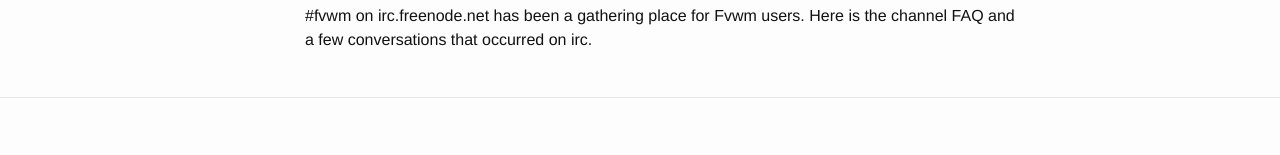
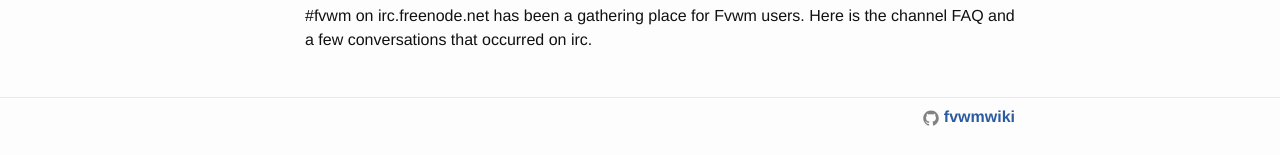
Before and after one commit to somiaj/fvwmwiki, a Jekyll site: the page built from index.md, in a window 1280 px wide. Shown: the part 981-1136 px from the top of the page. Built offline with Jekyll 4.4.1, drawn with Linux system fonts in a browser that asks for light colours.

Commit message:
Updated footer
  * Added a link to <https://github.com/somiaj/fvwmwiki> in the footer.

```diff
--- a/_includes/footer.html
+++ b/_includes/footer.html
@@ -1,7 +1,11 @@
 <footer class="site-footer">
 
   <div class="wrapper">
-
+    <div style="float: right;">
+    <a href="https://github.com/somiaj/fvwmwiki">
+    <span class="icon icon--github">{% include icon-github.svg %}</span>
+    <span class="username">fvwmwiki</span></a>
+    </div>
   </div>
 
 </footer>
--- a/_sass/_layout.scss
+++ b/_sass/_layout.scss
@@ -18,7 +18,7 @@
  */
 .site-footer {
     border-top: 1px solid $grey-color-light;
-    padding: $spacing-unit 0;
+    padding: 7px;
 }
 
 
```
Also changed, not shown: _includes/icon-github.svg (added).
